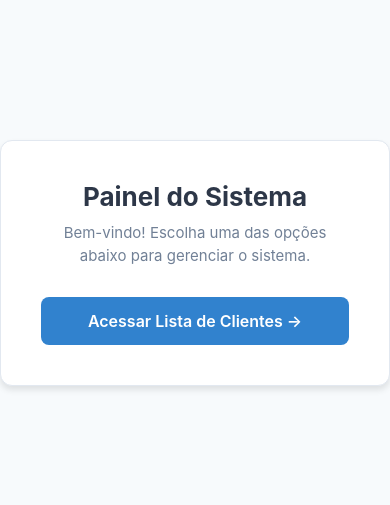
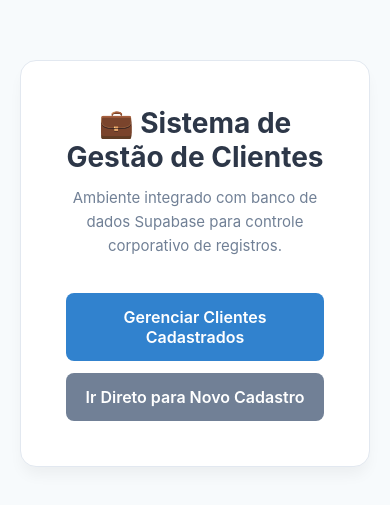
Before and after one commit to henriquecg/teste-nextjs-supabase, a Next.js app: page / in a window 390 px wide. Shown: the part 159-664 px from the top of the page. Built offline with nearby package versions, Linux system fonts and the light colour scheme.

Commit message:
style: melhorada a responsividade em telas grandes

```diff
--- a/app/page.js
+++ b/app/page.js
@@ -1,49 +1,42 @@
 'use client';
 
+import { useState, useEffect } from 'react';
+
 export default function Home() {
+  const [isComputador, setIsComputador] = useState(false);
+
+  useEffect(() => {
+    const checarTamanho = () => setIsComputador(window.innerWidth > 768);
+    checarTamanho();
+    window.addEventListener('resize', checarTamanho);
+    return () => window.removeEventListener('resize', checarTamanho);
+  }, []);
+
   return (
     <div style={estilos.container}>
-      <div style={estilos.card}>
-        <h1 style={estilos.titulo}>Painel do Sistema</h1>
-        <p style={estilos.subtitulo}>Bem-vindo! Escolha uma das opções abaixo para gerenciar o sistema.</p>
+      <div style={{ ...estilos.card, maxWidth: isComputador ? '650px' : '400px' }}>
+        <h1 style={estilos.titulo}>💼 Sistema de Gestão de Clientes</h1>
+        <p style={estilos.subtitulo}>
+          Ambiente integrado com banco de dados Supabase para controle corporativo de registros.
+        </p>
 
-        <a href="/clientes/lista" style={estilos.botaoAcesso}>
-          Acessar Lista de Clientes →
-        </a>
+        <div style={{ display: 'flex', flexDirection: 'column', gap: '12px' }}>
+          <a href="/clientes/lista" style={estilos.botaoAcesso}>
+            Gerenciar Clientes Cadastrados
+          </a>
+          <a href="/clientes/cadastro" style={{ ...estilos.botaoAcesso, backgroundColor: '#718096' }}>
+            Ir Direto para Novo Cadastro
+          </a>
+        </div>
       </div>
     </div>
   );
 }
 
 const estilos = {
-  container: {
-    display: 'flex',
-    justifyContent: 'center',
-    alignItems: 'center',
-    minHeight: '100vh',
-    backgroundColor: '#f7fafc',
-    fontFamily: '-apple-system, BlinkMacSystemFont, "Segoe UI", Roboto, sans-serif',
-  },
-  card: {
-    backgroundColor: '#ffffff',
-    padding: '40px',
-    borderRadius: '12px',
-    boxShadow: '0 4px 6px rgba(0,0,0,0.1)',
-    textAlign: 'center',
-    maxWidth: '400px',
-    width: '100%',
-    border: '1px solid #e2e8f0',
-  },
-  titulo: { fontSize: '26px', fontWeight: '700', color: '#2d3748', margin: '0 0 10px 0' },
-  subtitulo: { fontSize: '15px', color: '#718096', marginBottom: '30px', lineHeight: '1.5' },
-  botaoAcesso: {
-    display: 'block',
-    padding: '14px',
-    backgroundColor: '#3182ce',
-    color: '#ffffff',
-    textDecoration: 'none',
-    borderRadius: '8px',
-    fontWeight: '600',
-    transition: 'background-color 0.2s',
-  }
+  container: { display: 'flex', justifyContent: 'center', alignItems: 'center', minHeight: '100vh', backgroundColor: '#f7fafc', fontFamily: '-apple-system, BlinkMacSystemFont, "Segoe UI", Roboto, sans-serif', padding: '20px' },
+  card: { backgroundColor: '#ffffff', padding: '45px', borderRadius: '16px', boxShadow: '0 10px 15px -3px rgba(0, 0, 0, 0.05)', textAlign: 'center', width: '100%', border: '1px solid #e2e8f0', transition: 'max-width 0.2s' },
+  titulo: { fontSize: '28px', fontWeight: '700', color: '#2d3748', margin: '0 0 12px 0' },
+  subtitulo: { fontSize: '15px', color: '#718096', marginBottom: '35px', lineHeight: '1.6' },
+  botaoAcesso: { display: 'block', padding: '14px', backgroundColor: '#3182ce', color: '#ffffff', textDecoration: 'none', borderRadius: '8px', fontWeight: '600', transition: 'background-color 0.2s' }
 };
```
Also changed, not shown: app/clientes/lista/page.js (+33 -56 lines).
